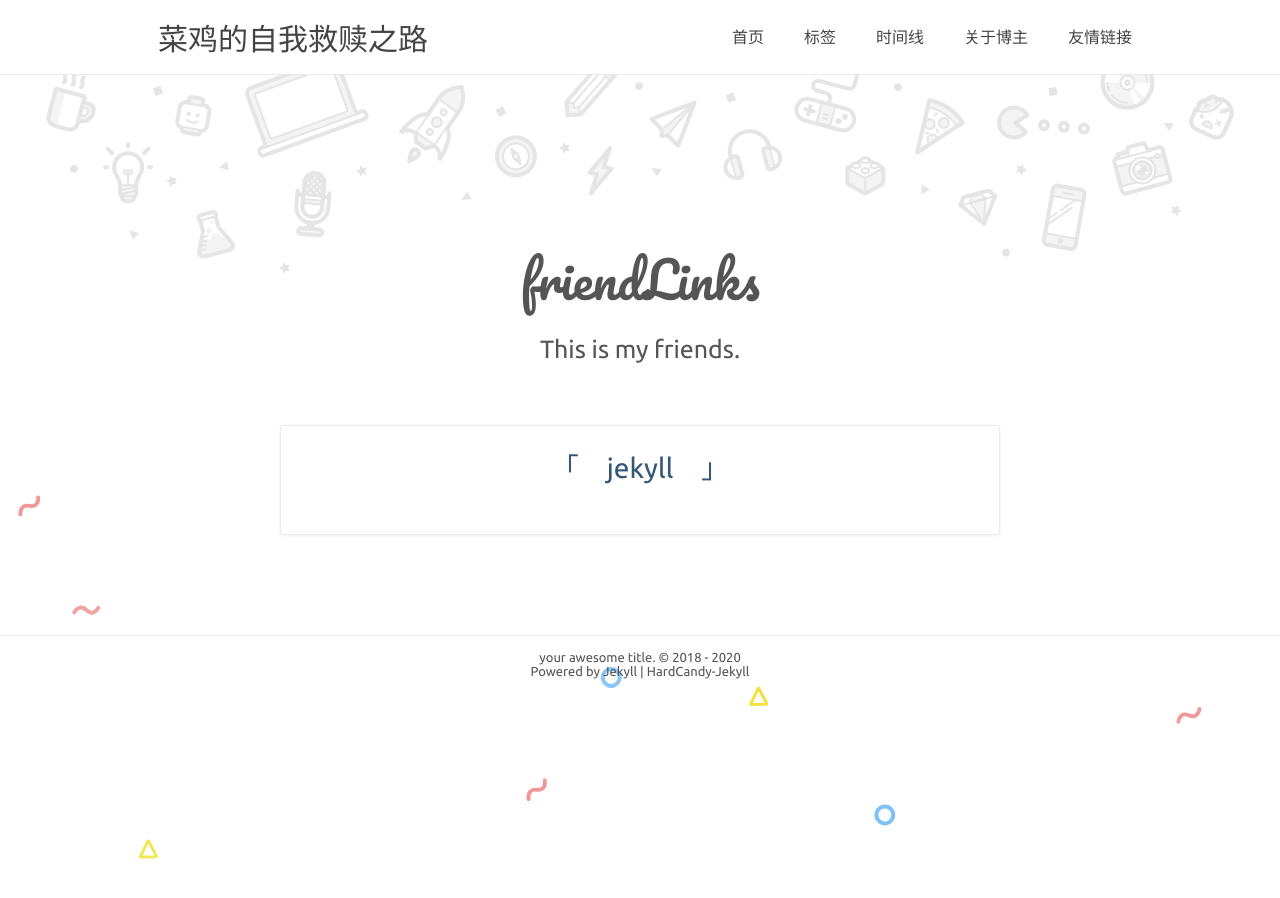
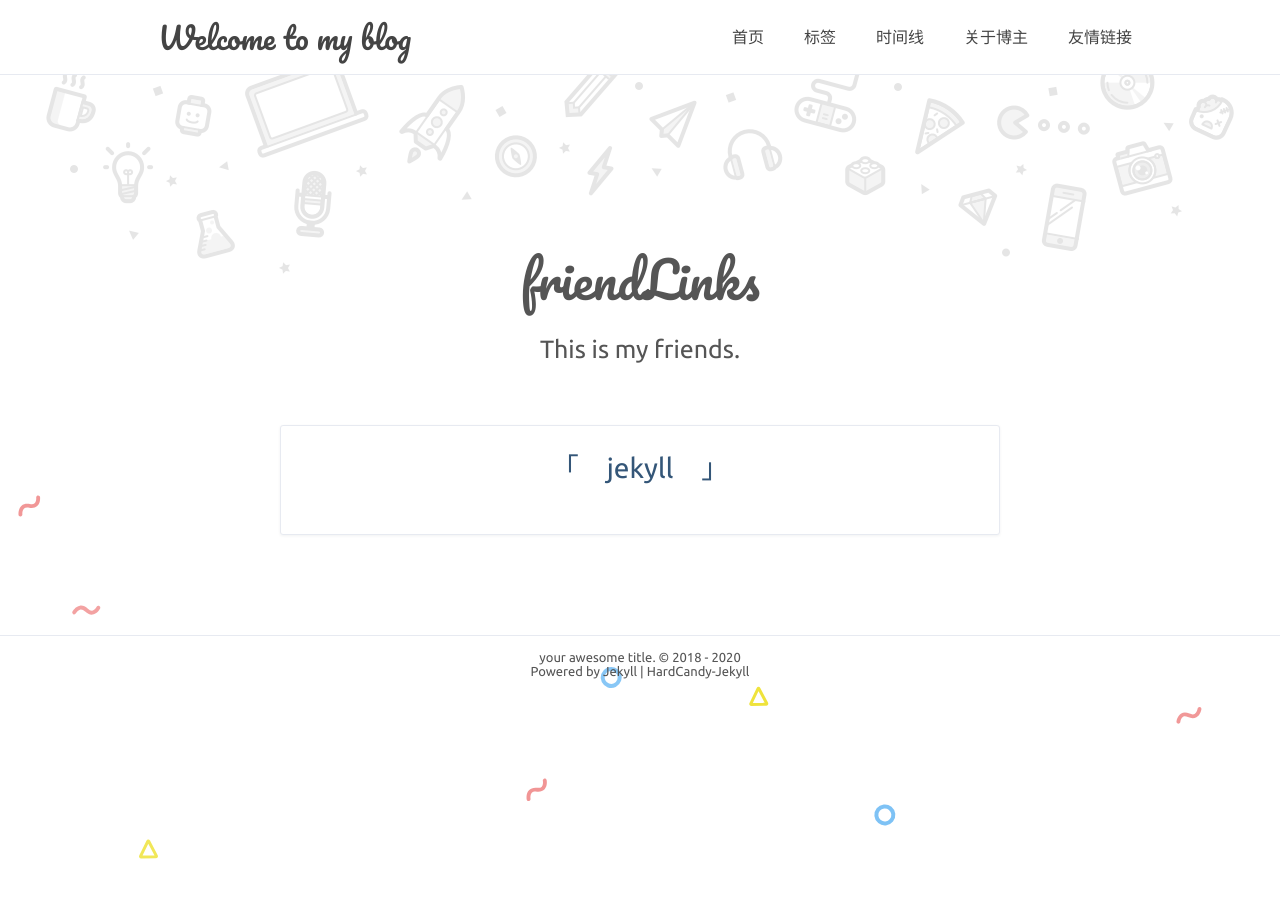
Before and after one commit to LazystudentCH/LazyStudentChhh.github.io, a Jekyll site: the page built from friendLink.html, in a window 1280 px wide. Built offline with Jekyll 4.4.1, drawn with Linux system fonts in a browser that asks for light colours; comment, search, counter and statistics services are not loaded.

Commit message:
Update _config.yml

```diff
--- a/_config.yml
+++ b/_config.yml
@@ -16,7 +16,7 @@ nav: # 最佳体验 六个标签 且最好每个标签不超过4中文字
 author: true
 name: 'Chhhhhhh'
 NickName: 'Chhhhhhh'
-webtitle: '菜鸡的自我救赎之路'
+webtitle: 'Welcome to my blog'
 bio: 'your awesome bio'
 about: true
 aboutyou: '一只菜鸡罢了'
```
